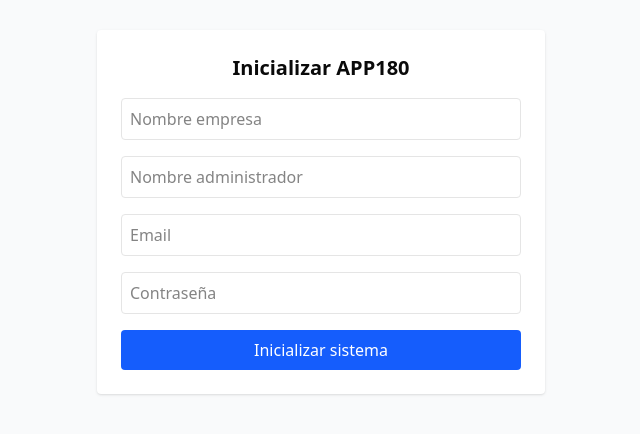
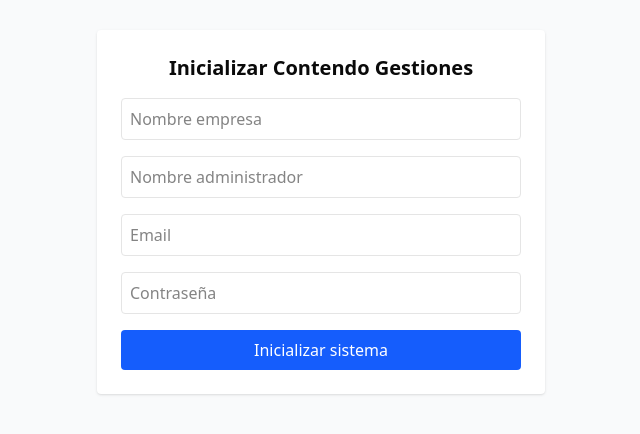
Before and after one commit to benjaminreciolopez/app180-frontend, a Next.js app: page /setup in a window 1280 px wide. Shown: the part 188-622 px from the top of the page, without its empty margins (319-959 px from the left). Built offline with nearby package versions, Linux system fonts and the light colour scheme; no server answers; sample sign-in values are in the browser's storage.

Commit message:
martes, 20 de enero de 2026

```diff
--- a/app/setup/page.tsx
+++ b/app/setup/page.tsx
@@ -49,7 +49,9 @@ export default function SetupPage() {
         onSubmit={submit}
         className="bg-white p-6 rounded shadow w-full max-w-md space-y-4"
       >
-        <h1 className="text-xl font-bold text-center">Inicializar APP180</h1>
+        <h1 className="text-xl font-bold text-center">
+          Inicializar Contendo Gestiones
+        </h1>
 
         {error && <div className="text-red-600 text-sm">{error}</div>}
 
```
